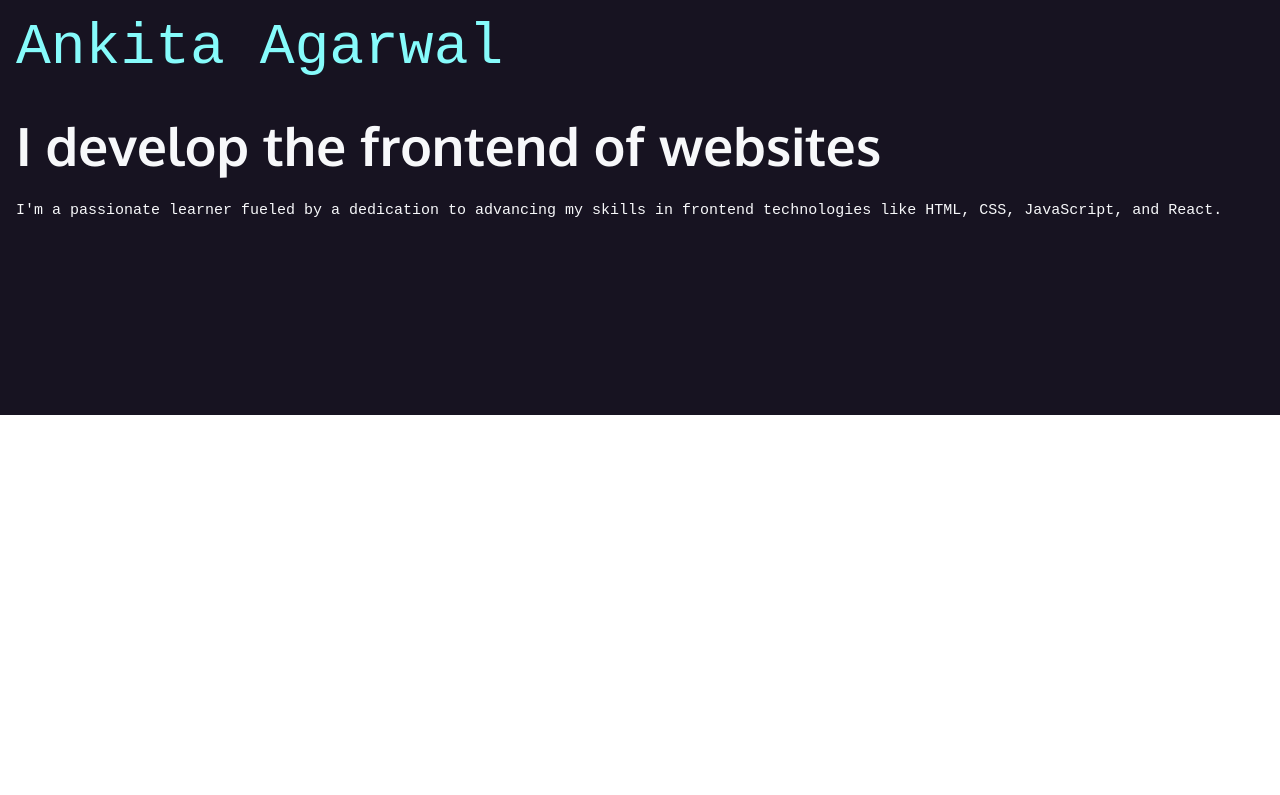
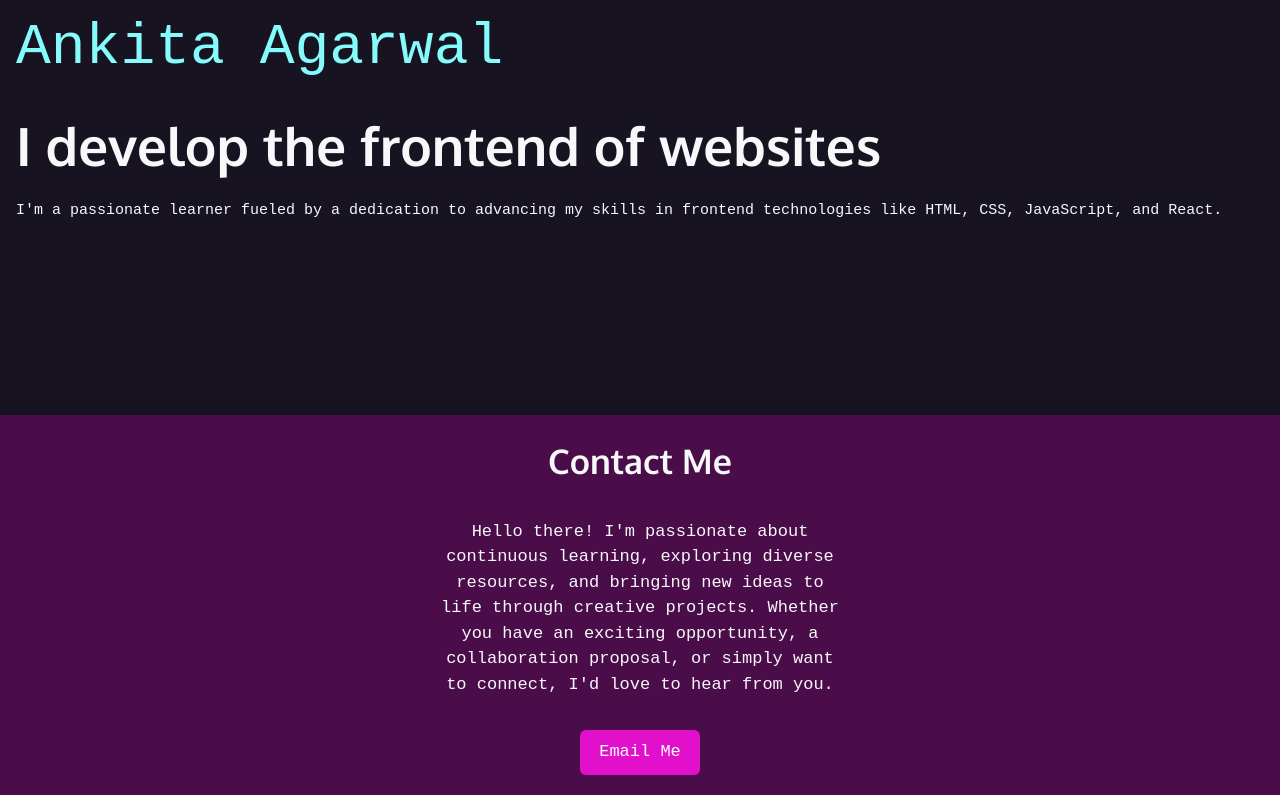
Before and after one commit to AnkiCodeAdventures/portfolio-react, a React (Vite) app: page / in a window 1280 px wide. Shown: the part 389-1184 px from the top of the page. Before the commit the page ends 804 px from the top, so only its background shows below. Built offline with nearby package versions, Linux system fonts and the light colour scheme; a web font is replaced by a local one.

Commit message:
add contact section

```diff
--- a/src/App.jsx
+++ b/src/App.jsx
@@ -1,4 +1,5 @@
 import "./App.css";
+import ContactMe from "./containers/Hero/ContactMe/ContactMe";
 import Hero from "./containers/Hero/Hero";
 
 function App() {
@@ -6,6 +7,7 @@ function App() {
     <>
       <div>
         <Hero />
+        <ContactMe />
       </div>
     </>
   );
--- a/src/components/Button/Button.jsx
+++ b/src/components/AnchorButton/AnchorButton.jsx
@@ -1,14 +1,15 @@
 import clsx from "clsx";
-import styles from "./button.module.css";
+import styles from "./anchorButton.module.css";
 
-function Button(props) {
+function AnchorButton(props) {
   return (
-    <button
+    <a
+      href={props.link}
       className={clsx(styles.button, props.size === "lg" && styles.buttonLG)}
     >
       {props.children}
-    </button>
+    </a>
   );
 }
 
-export default Button;
+export default AnchorButton;
--- a/src/components/Button/button.module.css
+++ b/src/components/AnchorButton/anchorButton.module.css
@@ -7,13 +7,16 @@
   border: none;
   font-family: var(--mono);
   font-size: 17px;
+  text-align: center;
+  padding-top: 9px;
 }
 
 .button:hover {
   background-color: var(--hotmag);
+  color: white;
 }
 
 .buttonLG {
   width: 120px;
-  height: 55px;
+  height: 45px;
 }
--- a/src/components/Nav/Nav.jsx
+++ b/src/components/Nav/Nav.jsx
@@ -1,4 +1,4 @@
-import Button from "../Button/Button";
+import AnchorButton from "../AnchorButton/AnchorButton";
 import styles from "./nav.module.css";
 import { FaLinkedin, FaGithub, FaLeaf } from "react-icons/fa";
 
@@ -33,7 +33,7 @@ function Nav() {
             </a>
           </li>
           <li>
-            <Button>Resume</Button>
+            <AnchorButton>Resume</AnchorButton>
           </li>
         </ul>
       </nav>
--- /dev/null
+++ b/src/containers/Hero/ContactMe/ContactMe.jsx
@@ -0,0 +1,23 @@
+import AnchorButton from "../../../components/AnchorButton/AnchorButton";
+import styles from "./contactMe.module.css";
+
+function ContactMe() {
+  return (
+    <div className={styles.contactContainer}>
+      <section className={styles.contact}>
+        <h3>Contact Me</h3>
+        <p className={styles.contactText}>
+          Hello there! I'm passionate about continuous learning, exploring
+          diverse resources, and bringing new ideas to life through creative
+          projects. Whether you have an exciting opportunity, a collaboration
+          proposal, or simply want to connect, I'd love to hear from you.
+        </p>
+        <AnchorButton size="lg" link="mailto:ankitaag94@gmail.com">
+          Email Me
+        </AnchorButton>
+      </section>
+    </div>
+  );
+}
+
+export default ContactMe;
--- /dev/null
+++ b/src/containers/Hero/ContactMe/contactMe.module.css
@@ -0,0 +1,27 @@
+.contactContainer {
+  background-color: var(--plum);
+  color: var(--white);
+  text-align: center;
+}
+
+.contact {
+  display: flex;
+  flex-flow: column nowrap;
+  justify-content: center;
+  gap: 1rem;
+  align-items: center;
+  height: 380px;
+  width: 400px;
+  margin: 0 auto;
+}
+
+h3 {
+  margin: 0;
+  font-size: 34px;
+  font-family: var(--sans);
+}
+
+.contactText {
+  font-family: var(--mono);
+  font-size: 17px;
+}
```
